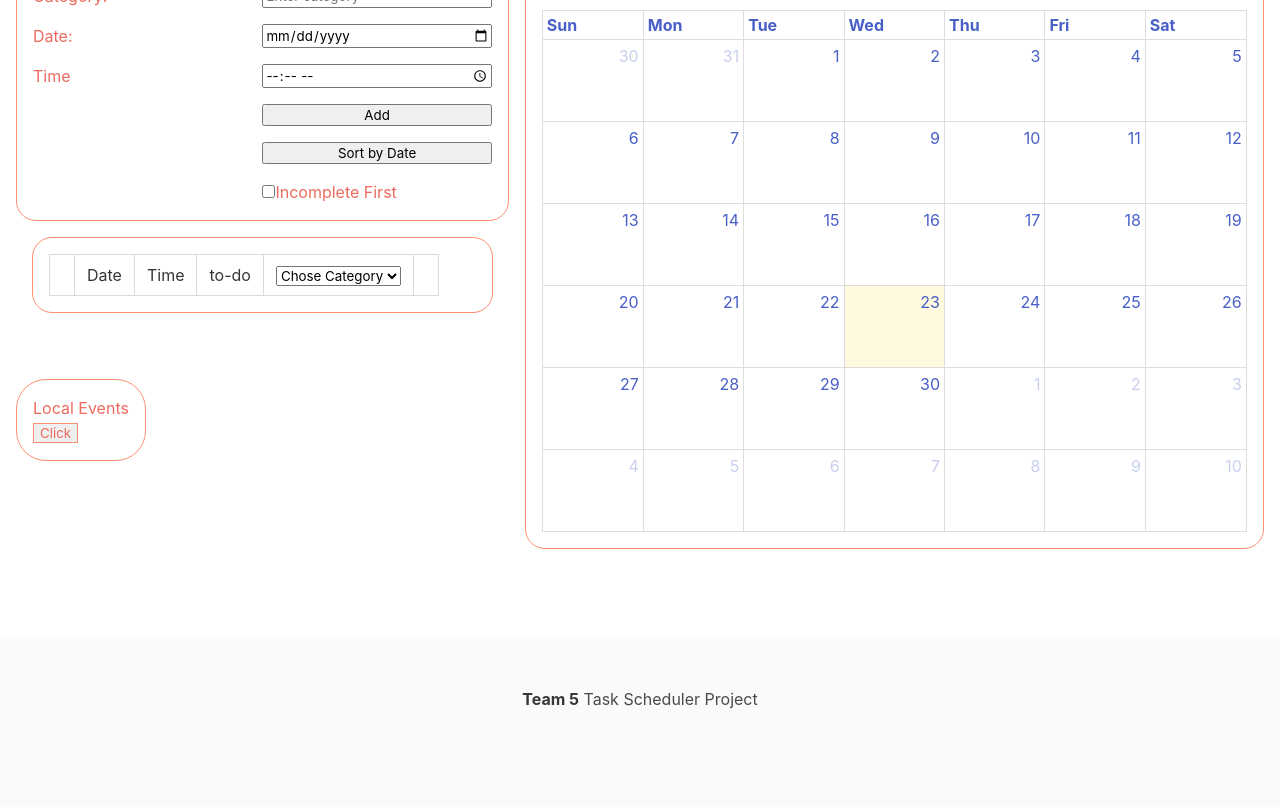
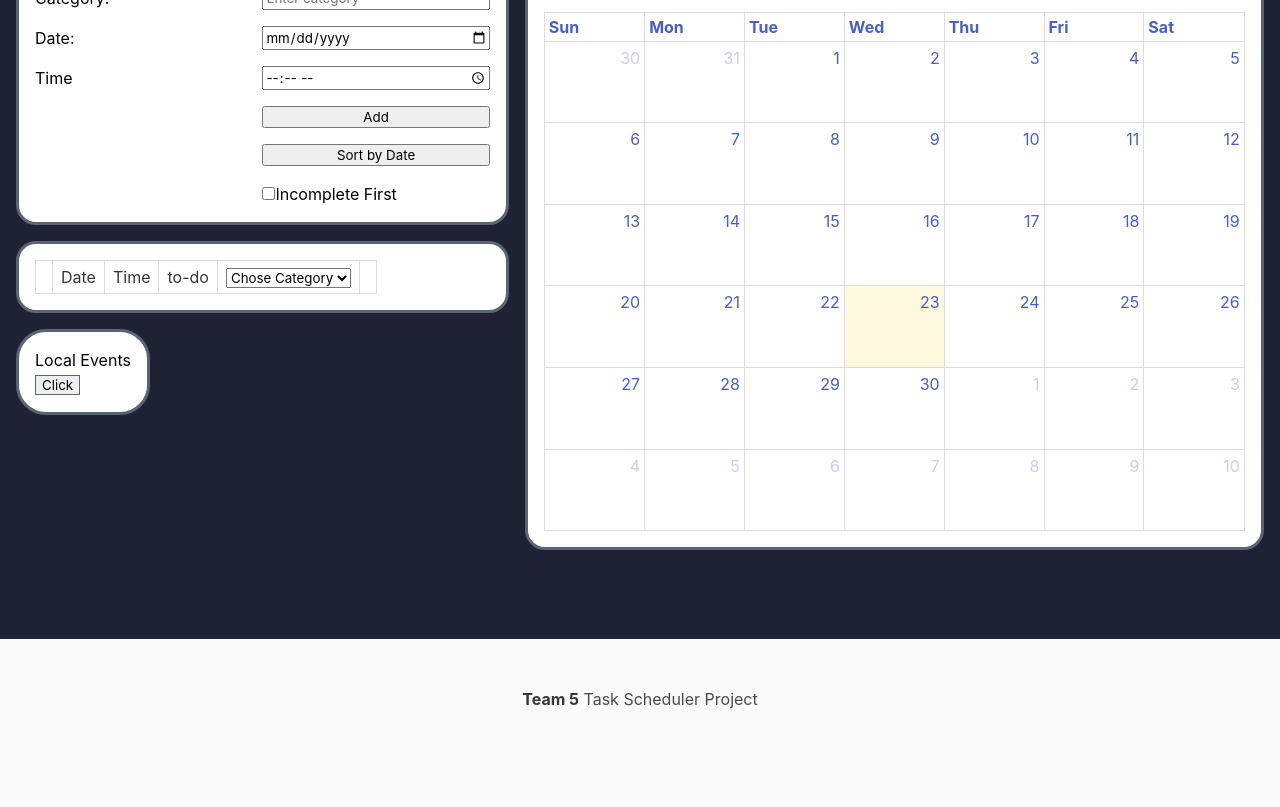
Before and after one commit to MohamedMesahel/Calendar, a plain HTML site: page index.html in a window 1280 px wide. Shown: the part 161-968 px from the top of the page. Drawn offline with nearby package versions, Linux system fonts and the light colour scheme; no server answers.

Commit message:
Styling changes and bug fixes

```diff
--- a/assets/css/style.css
+++ b/assets/css/style.css
@@ -1,6 +1,7 @@
 #page-container {
   position: relative;
   min-height: 100vh;
+  background-color: #1F2232;
   }
 
   .header{
@@ -18,7 +19,7 @@
 }
 
 td {
-  border: 1px solid black;
+  border: 1px solid ;
   padding: 5px;
 }
 
@@ -26,21 +27,22 @@ td {
   display: grid;
   grid-template-columns: 1fr 1fr;
   row-gap: 1rem;
+  background-color: white;
 }
 
 .todo-table-class{
-  border: 1px solid #ff8e72;
+  border: 3px solid #596475;
   border-radius: 20px;
+  background-color: white;
 }
 
 .todo-block {
-  border: 1px solid #ff8e72;
+  border: 3px solid #596475;
   padding: 1rem;
   border-radius: 20px;
-  color: #ed6a5e;
+  color: black;
+  background-color: white;
 }
-
-
 
 .todo-overlay {
   width: 100vw;
@@ -88,17 +90,17 @@ td {
 
 #eventsbox {
   display:inline-block;
-  border: 1px solid #ff8e72;
+  border: 3px solid #596475;
   position:relative;
   padding:1rem;
-  margin-top: 50px;
   border-radius: 30px;
-  color: #ed6a5e;
+  color: black;
+  background-color: white;
 }
 
 .eventButton {
-  border: 1px solid #ff8e72;
-  color: #ed6a5e;
+  border: 1px solid #596475;
+  color: black;
 }
 
 /* for mobile or small devices */
--- a/index.html
+++ b/index.html
@@ -6,7 +6,7 @@
   <meta http-equiv="X-UA-Compatible" content="IE=edge" />
   <meta name="viewport" content="width=device-width, initial-scale=1.0" />
   <link href="https://fonts.googleapis.com/icon?family=Material+Icons" rel="stylesheet" />
-  <title>Document</title>
+  <title>Calendar</title>
   <link rel="stylesheet" href="/assets/css/style.css" />
   <link rel="stylesheet" href="https://cdn.jsdelivr.net/npm/fullcalendar@5.8.0/main.min.css" />
   <script src="https://cdn.jsdelivr.net/npm/fullcalendar@5.8.0/main.min.js"></script>
@@ -105,10 +105,10 @@
           </div>
 
           <!-- Table which lists todo's -->
-          <div class="p-4">
+          <div class="py-4">
             <div class=" p-4 todo-table-class">
               <table id="todoTable">
-                <thead class="table is-bordered">
+                <thead class="table is-bordered is-striped is-narrow is-hoverable">
                   <tr>
                     <td></td>
                     <td>Date</td>
```
